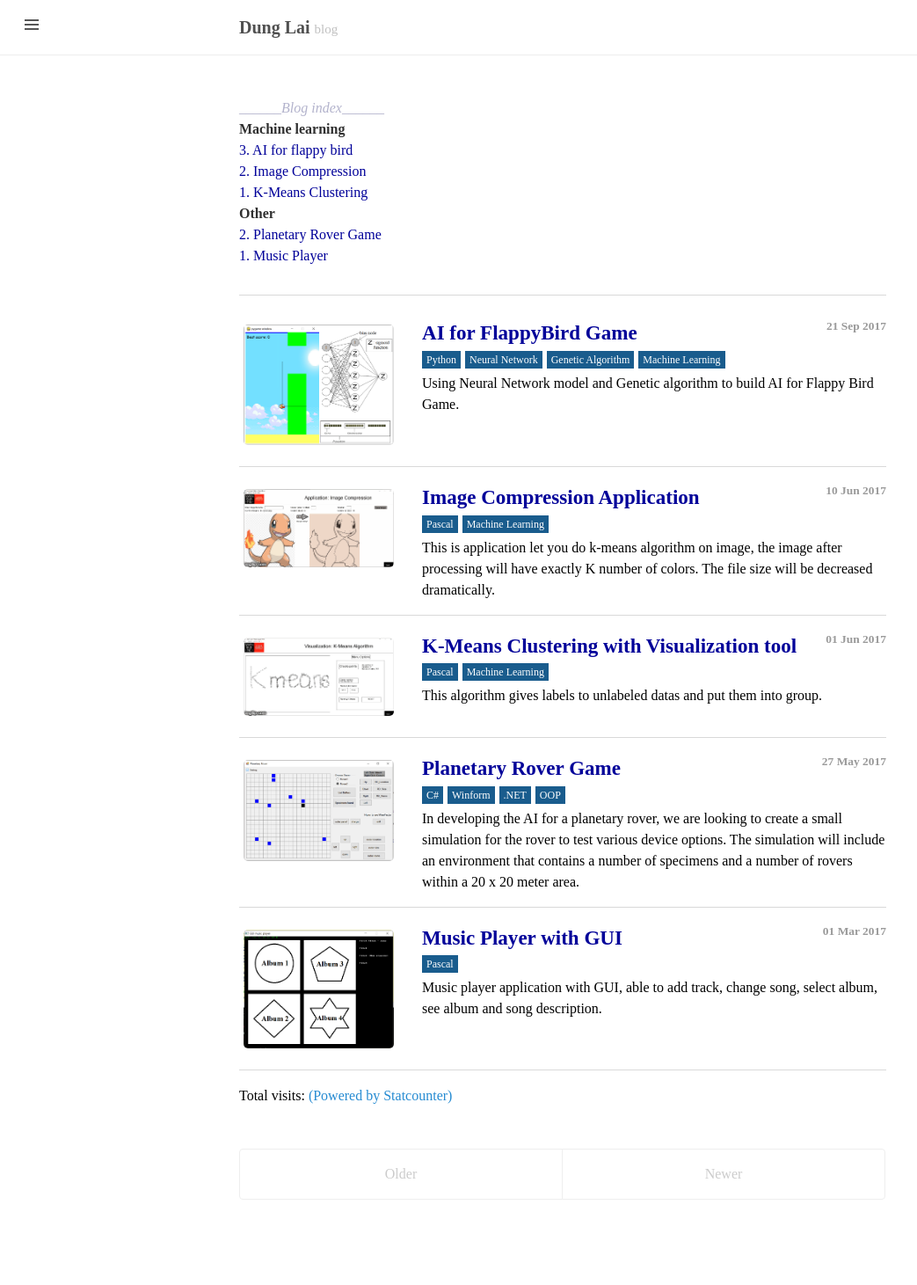
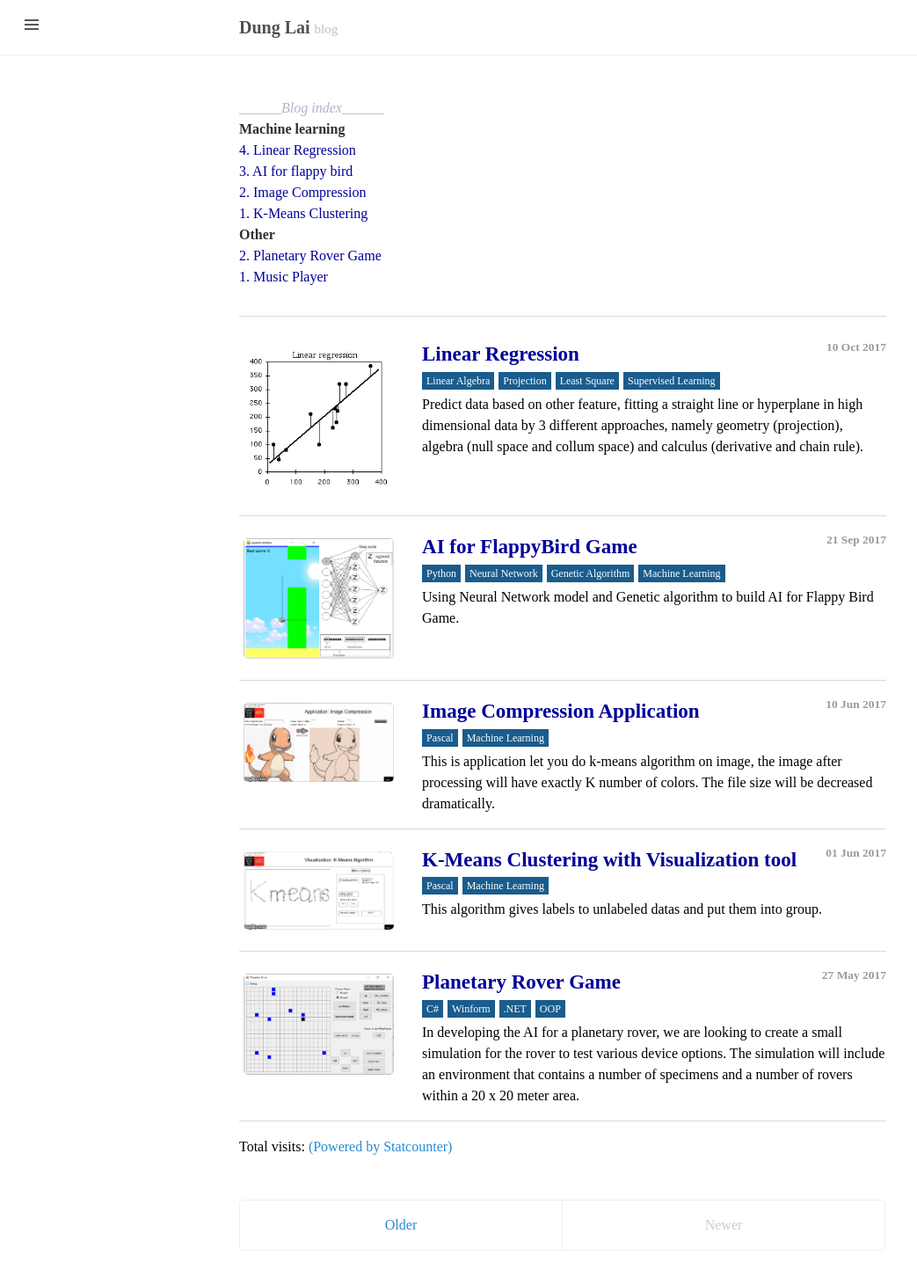
Before and after one commit to DungLai/dunglai.github.io, a Jekyll site: the page built from index.html, in a window 1280 px wide. Shown: the top 1461 px of the page at 88% size, without its empty margins (0-1043 px from the left). Built offline with Jekyll 4.4.1, drawn with Linux system fonts in a browser that asks for light colours; the list of posts is cut into pages by our own code; comment, search, counter and statistics services are not loaded.

Commit message:
add new post

```diff
--- a/_includes/blog_index.html
+++ b/_includes/blog_index.html
@@ -5,6 +5,7 @@
 		<div style='color:#b3b3cc'>______<em>Blog index</em>______</div>
 
 		<strong>Machine learning</strong></br>
+			<a href='https://dunglai.github.io/2017/10/10/Linearegression/'>4. Linear Regression</a></br>
 			<a href='https://dunglai.github.io/2017/09/21/FlappyBirdAI/'>3. AI for flappy bird</a></br>
 			<a href='https://dunglai.github.io/2017/06/10/image-compression/'>2. Image Compression</a></br>
 			<a href='https://dunglai.github.io/2017/06/01/k-means/'>1. K-Means Clustering</a></br>
--- /dev/null
+++ b/_posts/2017-10-10-linear-regression.md
@@ -0,0 +1,8 @@
+---
+layout : post
+title :	Linear Regression
+desc : <div class="tag">Linear Algebra</div><div class="tag">Projection</div><div class="tag">Least Square</div><div class="tag">Supervised Learning</div></br>Predict data based on other feature, fitting a straight line or hyperplane in high dimensional data by 3 different approaches, namely geometry (projection), algebra (null space and collum space) and calculus (derivative and chain rule).
+img  : ../public/post_img/LinearRegression/title.gif
+---
+<div class="tag">Linear Algebra</div><div class="tag">Projection</div><div class="tag">Least Square</div><div class="tag">Supervised Learning</div>
+Comming soon!
```
Also changed, not shown: public/post_img/LinearRegression/title.gif (added).
